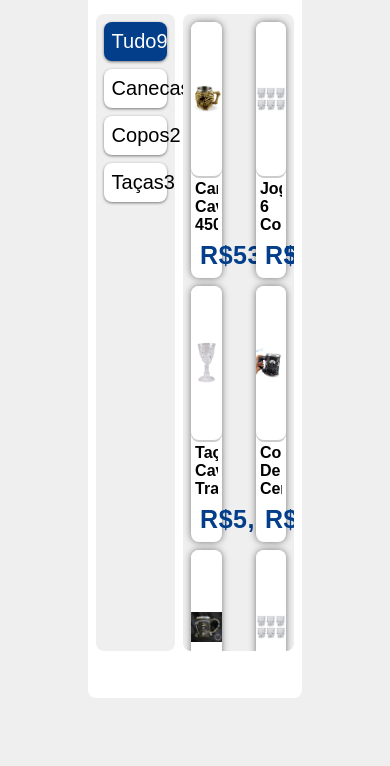
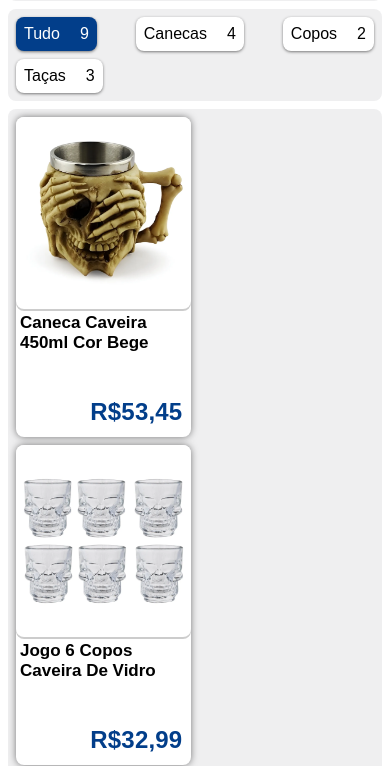
Before and after one commit to ericravini/desafio-loja-caveiras, a plain HTML site: page index.html in a window 390 px wide. Shown: the part 130-896 px from the top of the page. Before the commit the page ends 844 px from the top, so only its background shows below. Drawn offline with Linux system fonts and the light colour scheme.

Commit message:
Adicionado stylesheet de responsividade

```diff
--- a/index.html
+++ b/index.html
@@ -5,6 +5,7 @@
     <meta name="viewport" content="width=device-width, initial-scale=1.0">
     <title>DESAFIO</title>
     <link rel="stylesheet" href="style.css">
+    <link rel="stylesheet" href="responsivo.css">
 </head>
 <body>
     <main>
```
